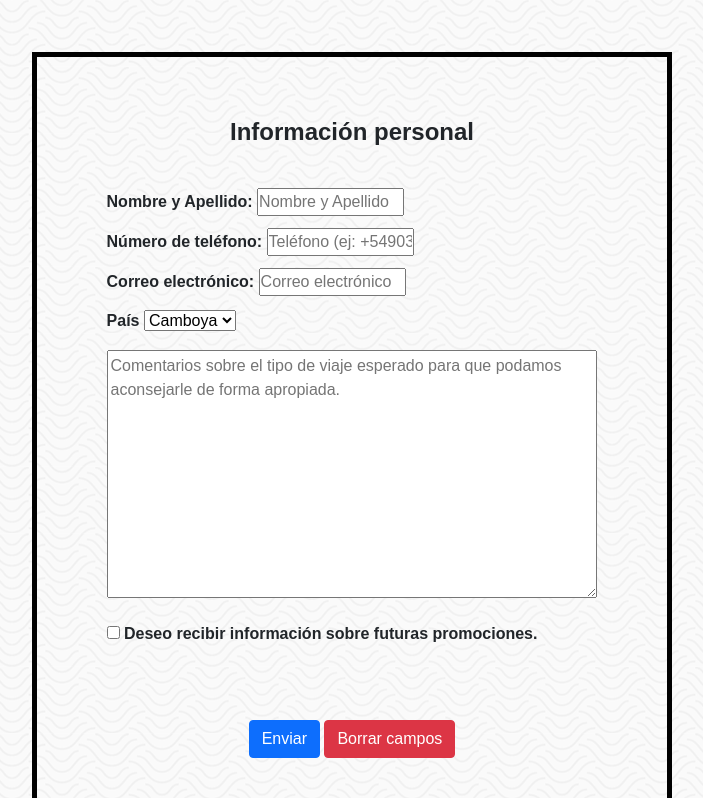
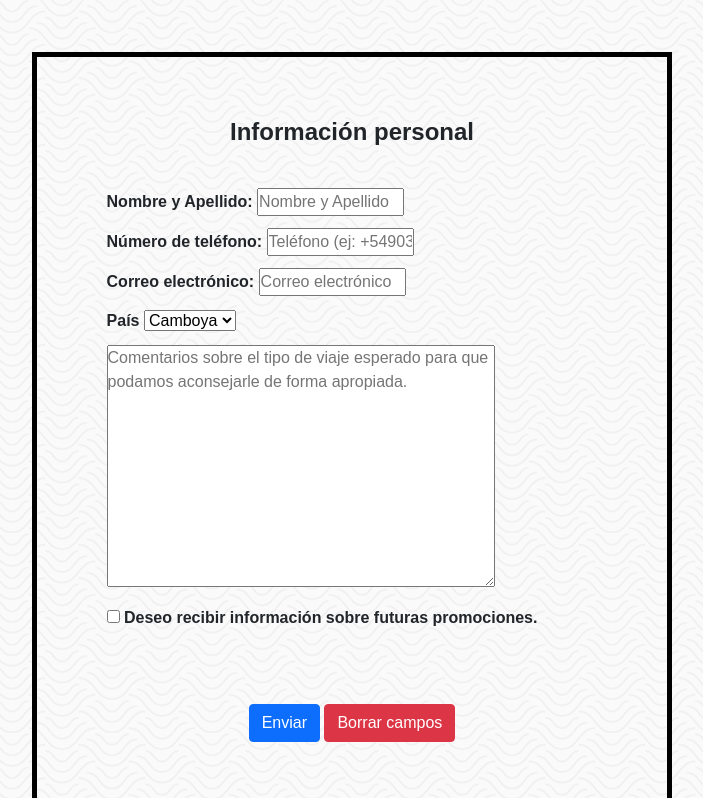
Before and after one commit to mkarraz/DesarrolloWeb_CoderH, a website: page pages/plan.html in a window 1280 px wide. Shown: the part 485-1283 px from the top of the page, without its empty margins (288-991 px from the left). Drawn offline with nearby package versions, Linux system fonts and the light colour scheme; a web font is replaced by a local one.

Commit message:
Commit v1.2 - Actualizo npm y sus archivos json

```diff
--- a/css/estilos.css
+++ b/css/estilos.css
@@ -275,21 +275,13 @@ td {
 **************************/
 .formu {
   padding: 5%; }
+  .formu .formu__fieldset {
+    padding: 5%; }
+    .formu .formu__fieldset .subcampo {
+      margin-bottom: 2.5%; }
+    .formu .formu__fieldset .subcampo--mtop {
+      margin-top: 15%; }
 
-.formu__fieldset {
-    padding: 5%;
-}
-.subcampo {
-  margin-bottom: 2.5%;
-}
-.subcampo--mtop {
-  margin-top: 15%;
-}
-textarea {
-  width:100%;
-  margin:5px 0;
-  padding:3px;
-}
 .border-form {
   border: solid 5px black; }
 
```
Also changed, not shown: package.json (+11 -3 lines), 1 other file.
